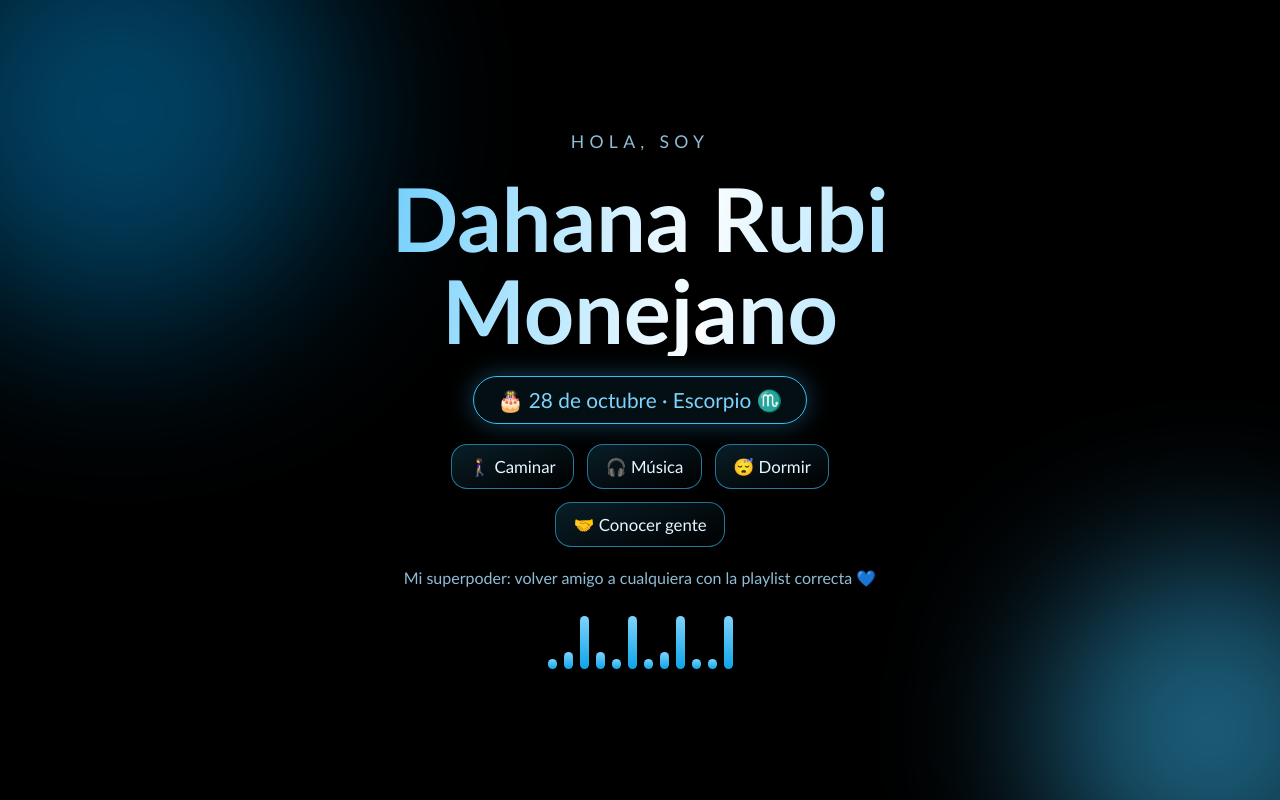
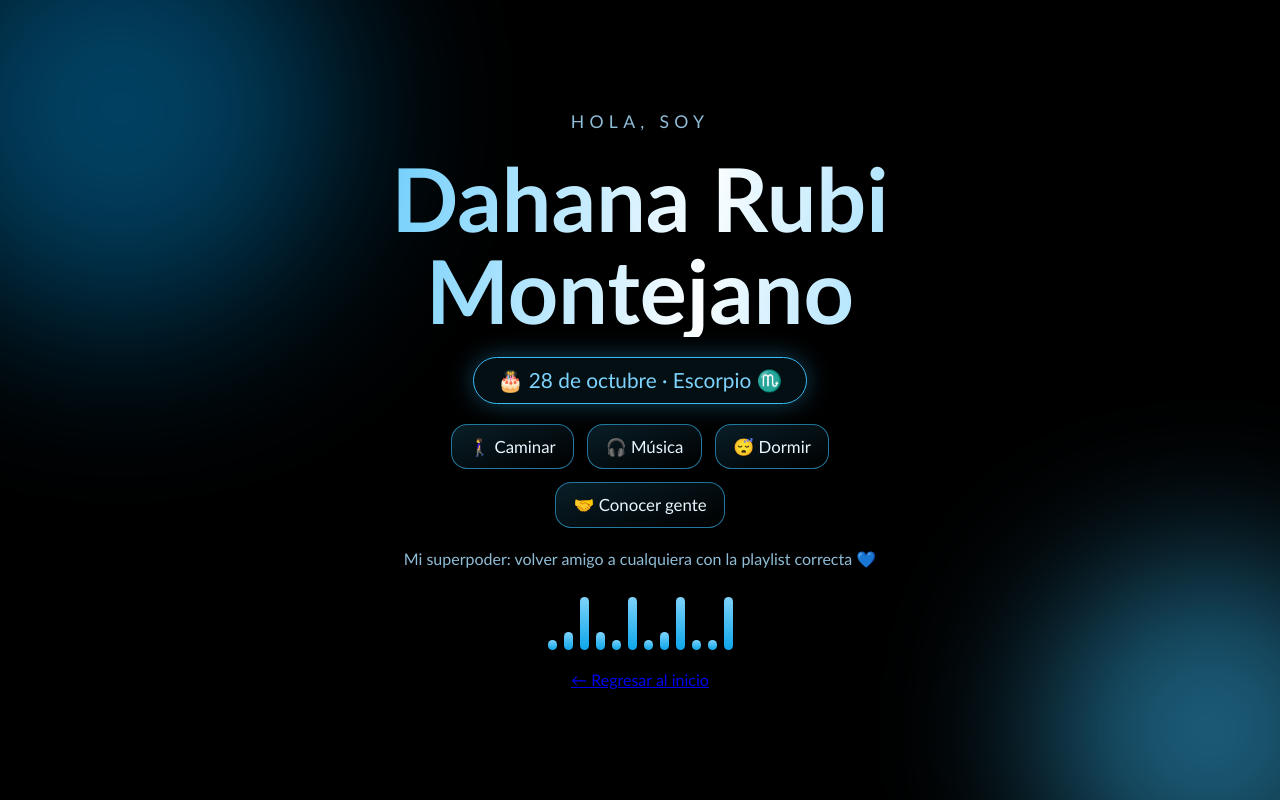
Before and after one commit to Pamelalarajj/cursos_ing, a plain HTML site: page presentacion_dahana.html in a window 1280 px wide. Drawn offline with Linux system fonts and the light colour scheme.

Commit message:
corregi mi apellido y agregue el boton de regresar al inicio

```diff
--- a/presentacion_dahana.html
+++ b/presentacion_dahana.html
@@ -3,10 +3,8 @@
 <head>
 <meta charset="UTF-8">
 <meta name="viewport" content="width=device-width, initial-scale=1">
-<title>Dahana Rubi Monejano</title>
+<title>Dahana Rubi Montejano</title>
 <link rel="stylesheet" href="styles_dahana.css">
-<style>
-</style>
 </head>
 <body>
   <div class="orb o1"></div>
@@ -14,7 +12,7 @@
 
   <main>
     <p class="hola">HOLA, SOY</p>
-    <h1>Dahana Rubi<br>Monejano</h1>
+    <h1>Dahana Rubi<br>Montejano</h1>
     <p class="cumple">🎂 28 de octubre · Escorpio ♏</p>
 
     <div class="gustos">
@@ -27,6 +25,8 @@
     <p class="power">Mi superpoder: volver amigo a cualquiera con la playlist correcta 💙</p>
 
     <div class="eq"><i></i><i></i><i></i><i></i><i></i><i></i><i></i><i></i><i></i><i></i><i></i><i></i></div>
+
+    <a href="index.html" class="btn-regresar">← Regresar al inicio</a>
   </main>
 </body>
 </html>
```
